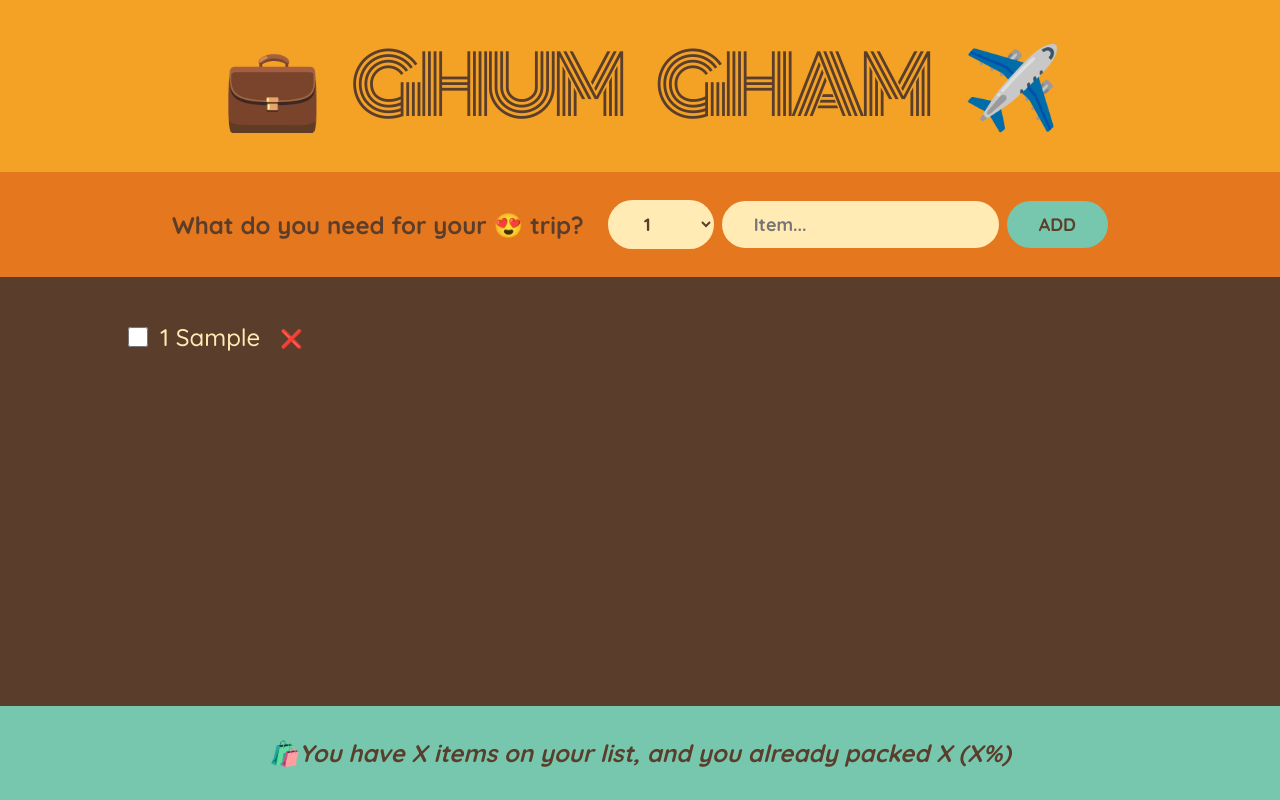
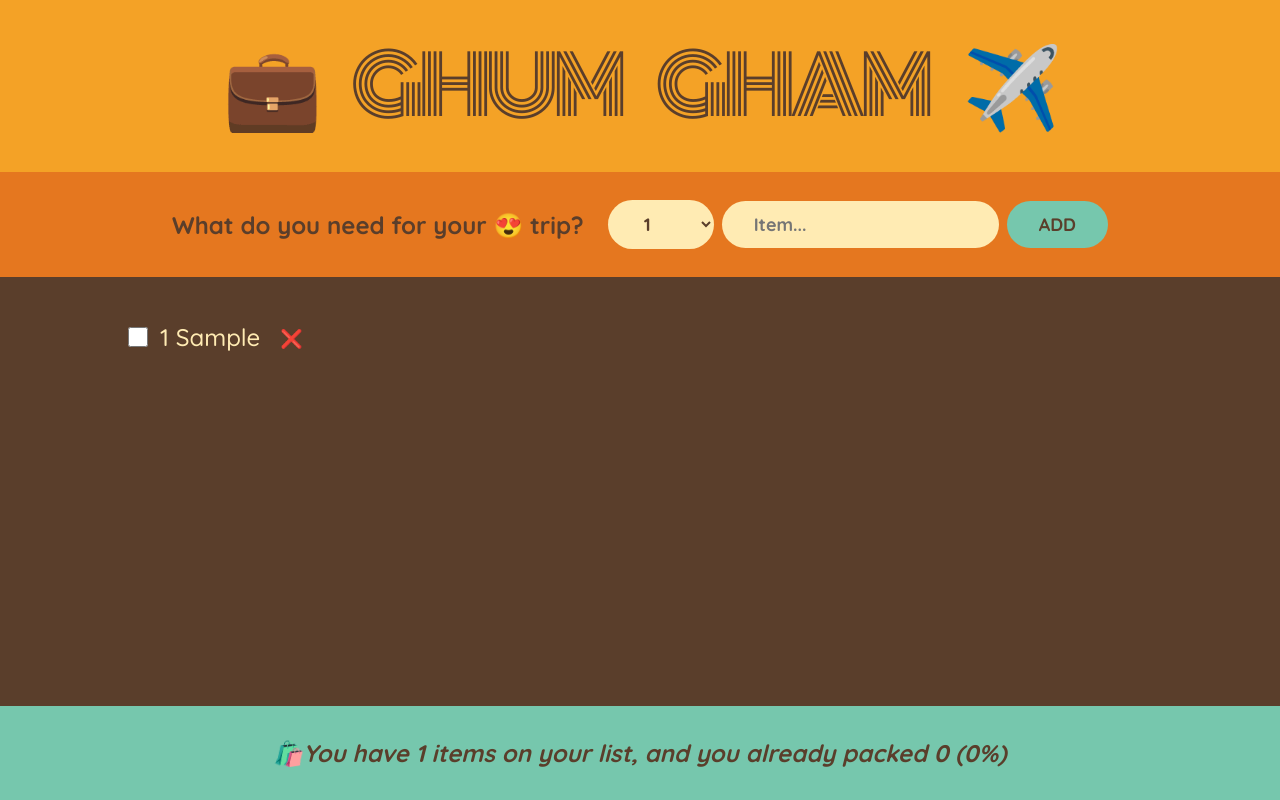
Before and after one commit to Niraulabimo/travel, a React (Create React App) app: page / in a window 1280 px wide. Both pictures are taken after typing "Sample" into the empty fields and a click on the button "ADD". Built offline with nearby package versions, Linux system fonts and the light colour scheme.

Commit message:
derive state
Signed-off-by: Your Name <bimochanniraula08@gmail.com>

```diff
--- a/src/App.js
+++ b/src/App.js
@@ -35,7 +35,7 @@
         onDeleteItem={handleDeleteItem}
         onToggleItem={handleToggleItem}
       />
-      <Stats />
+      <Stats items={items} />
     </div>
   );
 }
@@ -54,7 +54,6 @@
     if (!description) return;
 
     const newItem = { description, quantity, packed: false, id: Date.now() };
-    console.log(newItem);
 
     onAddItems(newItem);
 
@@ -119,10 +118,25 @@
   );
 }
 
-function Stats() {
+function Stats({ items }) {
+  if (!items.length)
+    return (
+      <p className="stats">
+        <em>Start adding some items to your packing list🚀</em>
+      </p>
+    );
+
+  const numItems = items.length;
+  const numPacked = items.filter((item) => item.packed).length;
+  const percentage = Math.round((numPacked / numItems) * 100);
   return (
     <footer className="stats">
-      <em>🛍️You have X items on your list, and you already packed X (X%)</em>
+      <em>
+        {percentage === 100
+          ? "You got everything! Ready to go ✈️"
+          : `🛍️You have ${numItems} items on your list, and you already packed
+        ${numPacked} (${percentage}%)`}
+      </em>
     </footer>
   );
 }
```
